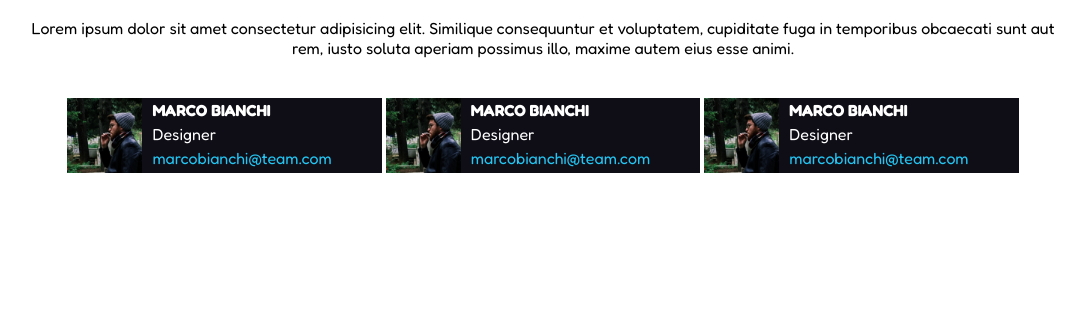
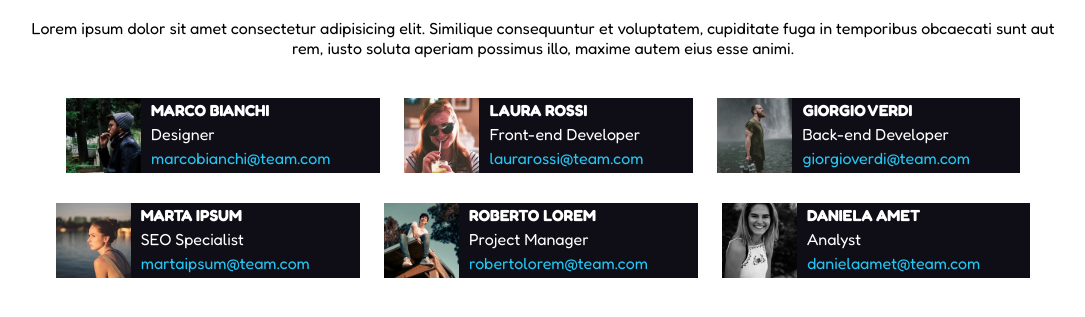
Before and after one commit to MatTheoo89/html-css-float-cards, a plain HTML site: page index.html in a window 1280 px wide. Shown: the part 101-418 px from the top of the page, without its empty margins (97-1182 px from the left). Drawn offline with Linux system fonts and the light colour scheme.

Commit message:
[add] row 2

```diff
--- a/assets/css/style.css
+++ b/assets/css/style.css
@@ -10,6 +10,10 @@ main, p{
   padding: 30px;
   text-align: center;
   padding: 40px 0;
+}
+
+section{
+  margin-bottom: 30px;
 }
 
 h1{
@@ -62,6 +66,7 @@ span{
 .box{
   display: inline-block;
   background-color: #0F0E17;
+  margin: 0 10px;
 }
 
 .row .box .reference{
--- a/index.html
+++ b/index.html
@@ -37,20 +37,57 @@
         </div>
 
         <div class="box">
-          <img src="assets/img/male1.png" alt="male1">
+          <img src="assets/img/female1.png" alt="female1">
           <div class="reference">
-            <h4>Marco Bianchi</h4>
-            <span class="job">Designer</span>
-            <span class="mail">marcobianchi@team.com</span>
+            <h4>Laura Rossi</h4>
+            <span class="job">Front-end Developer</span>
+            <span class="mail">laurarossi@team.com</span>
           </div>
         </div>
 
         <div class="box">
-          <img src="assets/img/male1.png" alt="male1">
+          <img src="assets/img/male2.png" alt="male2">
           <div class="reference">
-            <h4>Marco Bianchi</h4>
-            <span class="job">Designer</span>
-            <span class="mail">marcobianchi@team.com</span>
+            <h4>Giorgio Verdi</h4>
+            <span class="job">Back-end Developer</span>
+            <span class="mail">giorgioverdi@team.com</span>
+          </div>
+        </div>
+
+      </div>
+
+
+
+    </section>
+
+    <section>
+
+      <div class="row clearfix">
+
+        <div class="box">
+          <img src="assets/img/female2.png" alt="female2">
+          <div class="reference">
+            <h4>Marta Ipsum</h4>
+            <span class="job">SEO Specialist</span>
+            <span class="mail">martaipsum@team.com</span>
+          </div>
+        </div>
+
+        <div class="box">
+          <img src="assets/img/male3.png" alt="male3">
+          <div class="reference">
+            <h4>Roberto Lorem</h4>
+            <span class="job">Project Manager</span>
+            <span class="mail">robertolorem@team.com</span>
+          </div>
+        </div>
+
+        <div class="box">
+          <img src="assets/img/female3.png" alt="female3">
+          <div class="reference">
+            <h4>Daniela Amet</h4>
+            <span class="job">Analyst</span>
+            <span class="mail">danielaamet@team.com</span>
           </div>
         </div>
 
```
